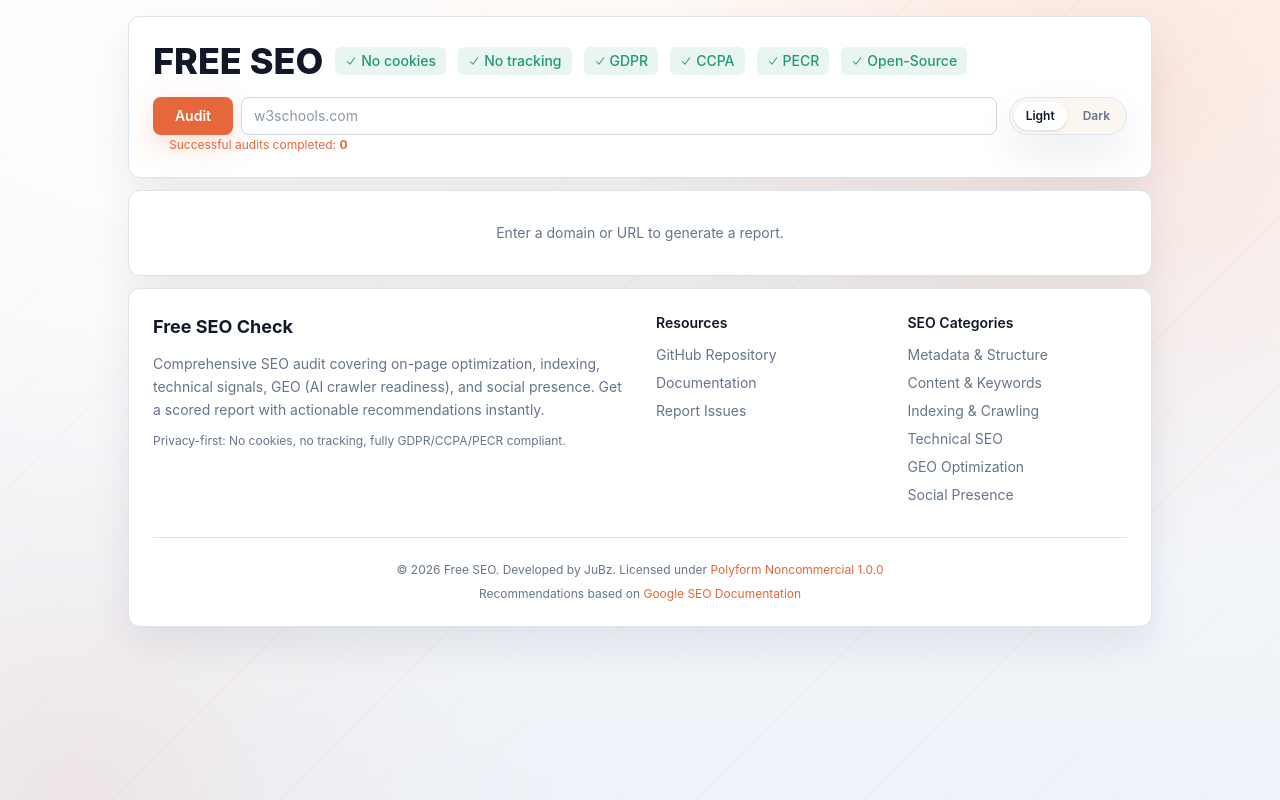
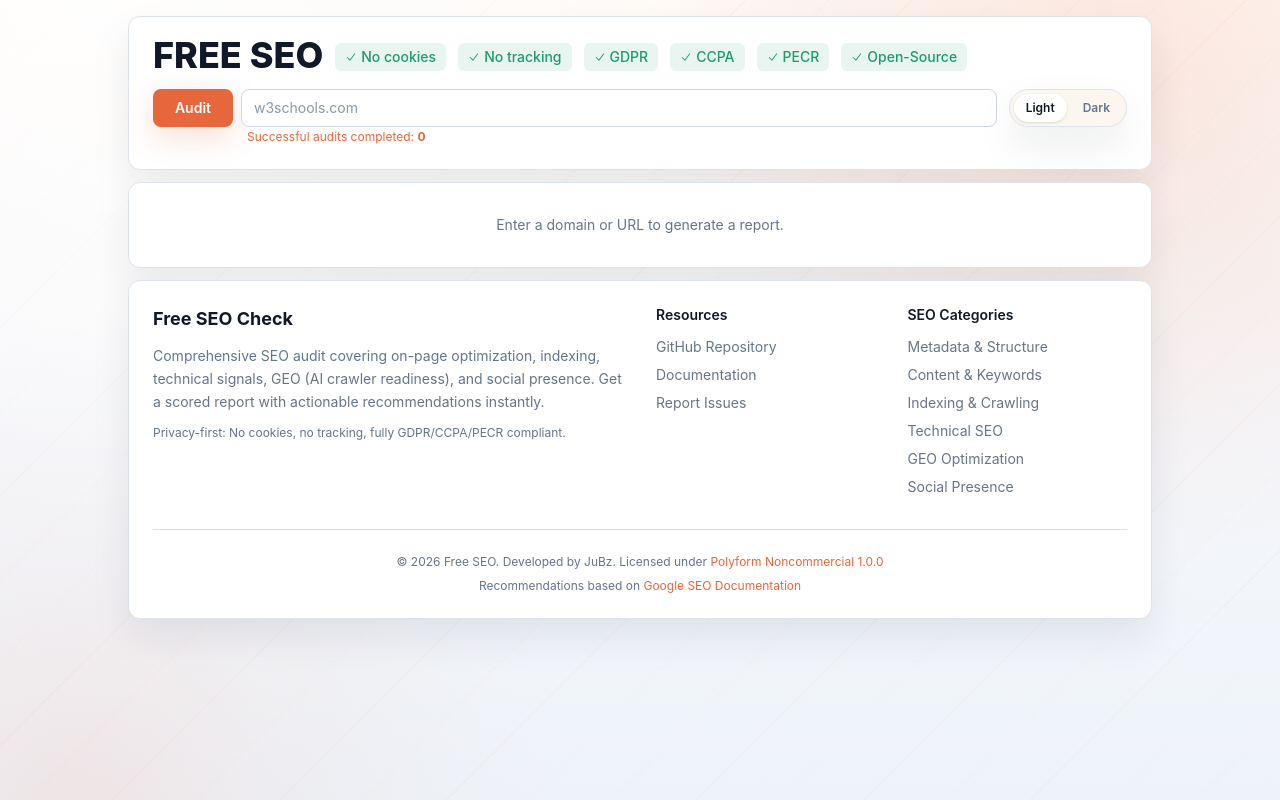
Before and after one commit to Ju8z/free-seo, a React (Vite) app in the folder client/: page / in a window 1280 px wide. Built offline with nearby package versions, Linux system fonts and the light colour scheme; no server answers.

Commit message:
- **Client**: Remove the loading text from the `AuditForm` button label. - **Client**: Adjust the left margin of the audit count display in `AuditForm` for better alignment.

```diff
--- a/client/src/App.tsx
+++ b/client/src/App.tsx
@@ -62,7 +62,7 @@ export default function App() {
 					<div className="space-y-4">
 						{/* Title and Badges Row */ }
 						<div className="flex flex-wrap items-center gap-3">
-							<h1 className="text-4xl font-extrabold text-brand-headline">
+							<h1 className="-mt-1 text-4xl font-extrabold leading-none text-brand-headline">
 								FREE SEO
 							</h1>
 							<div className="flex flex-wrap items-center gap-3">
--- a/client/src/components/AuditForm.tsx
+++ b/client/src/components/AuditForm.tsx
@@ -64,7 +64,7 @@ export default memo(function AuditForm({
 	}, [localError]);
 
 	const buttonLabel = isLoading
-		? "..."
+		? ""
 		: cooldownRemaining > 0
 			? `Wait ${cooldownRemaining}s`
 			: "Audit";
@@ -91,7 +91,7 @@ export default memo(function AuditForm({
 					disabled={ disabled }
 				/>
 			</div>
-			<p className="mt-0.5 text-xs ml-4 text-brand-accent">
+			<p className="mt-0.5 text-xs ml-[94px] text-brand-accent">
 				Successful audits completed: <strong>{auditCount}</strong>
 				{ durationMs !== null && !isLoading && (
 					<span className="ml-2 text-brand-success">
```
